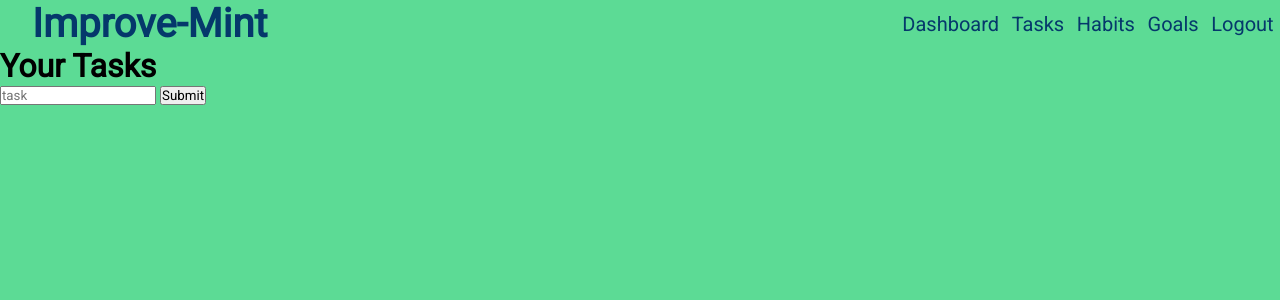
After one commit to ReezanVisram/ImproveMint, a Flask app: page /task/ in a window 1280 px wide. The commit adds this page. Shown: the top 300 px of the page. Run offline with Flask 2, Linux system fonts and the light colour scheme; the visitor is signed in with stand-in values (Sample User, id 1); data that the repository does not hold is empty; parts of the project's set-up code (start-up, migrations or seed data) failed here and were passed over.

Commit message:
Finished backend for tasks

```diff
--- /dev/null
+++ b/app/Blueprints/Task/pages/taskHome.html
@@ -0,0 +1,22 @@
+{% extends "base.html" %} {% block content %}
+<div class="task-title-container">
+    <h1>Your Tasks</h1>
+</div>
+
+<div class="task-list-container">
+    <ul>
+        {% for task in tasks %}
+        <div class="individual-task-container">
+            <li>{{ task.task }}</li>
+        </div>
+
+        {% endfor %}
+    </ul>
+</div>
+
+<form action="/task/createTaskData" method="POST">
+    <input type="text" name="task" placeholder="task" autocomplete="off" />
+    <input type="submit" value="Submit" />
+</form>
+
+{% endblock content %}
--- a/app/Blueprints/Task/routes.py
+++ b/app/Blueprints/Task/routes.py
@@ -1,4 +1,21 @@
-from flask import Blueprint
+from flask import Blueprint, render_template, redirect, url_for, session, request
+from app.Models import db
+
+from app.Models.Task import Task
 
 taskBlueprint = Blueprint('taskBlueprint', __name__,
                           template_folder='pages', static_folder='static')
+
+@taskBlueprint.route('/')
+def taskHomeRoute():
+    currUserTasks = Task.query.filter_by(userID=session['userId']).all()
+
+    return render_template('taskHome.html', tasks=currUserTasks)
+
+@taskBlueprint.route('/createTaskData', methods=["POST"])
+def createTaskDataRoute():
+    if (request.method == "POST"):
+        currTask = Task(task=request.form['task'], userID=session['userId'])
+        db.session.add(currTask)
+        db.session.commit()
+    return redirect(url_for('taskBlueprint.taskHomeRoute'))
--- a/app/Blueprints/User/routes.py
+++ b/app/Blueprints/User/routes.py
@@ -40,5 +40,6 @@ def loginDataRoute():
 
 @userBlueprint.route('/logout')
 def logoutRoute():
+    print(session['userId'])
     session['userId'] = None
     return redirect(url_for('homeRoute'))
--- a/app/Models/Task.py
+++ b/app/Models/Task.py
@@ -1,4 +1,5 @@
 from app.Models import db
+from datetime import datetime
 
 class Task(db.Model):
     id = db.Column(db.Integer, primary_key=True)
--- /dev/null
+++ b/app/static/task.css
@@ -0,0 +1,11 @@
+.task-list-container {
+    width: 100%;
+    display: flex;
+    flex-direction: column;
+    align-items: center;
+}
+
+.task-title-container {
+    width: 100%;
+
+}
--- a/app/templates/base.html
+++ b/app/templates/base.html
@@ -7,6 +7,7 @@
     <link rel="stylesheet" href="{{ url_for('static', filename='home.css') }}">
     <link rel="stylesheet" href="{{ url_for('static', filename='signUp.css') }}">
     <link rel="stylesheet" href="{{ url_for('static', filename='login.css') }}">
+    <link rel="stylesheet" href="{{ url_for('static', filename='task.css') }}">
 {% endblock styles %}
 
 {% include "header.html" %}
--- a/app/templates/header.html
+++ b/app/templates/header.html
@@ -7,13 +7,13 @@
                 {% if session['userId'] is none %}
                     <li><a class="header-link" href="/user/signUp">Sign Up</a></li>
                     <li><a class="header-link login-link" href="/user/login">Login</a></li>
-
                  {% else %}
                     <li><a class="header-link" href="/dashboard">Dashboard</a></li>
                     <li><a class="header-link" href="/task">Tasks</a></li>
                     <li><a class="header-link" href="/habit">Habits</a></li>
                     <li><a class="header-link" href="/goal">Goals</a></li>
                     <li><a class="header-link login-link" href="/user/logout">Logout</a></li>
+
                 {% endif %}
             </ul>
         </div>
--- a/app/templates/home.html
+++ b/app/templates/home.html
@@ -28,7 +28,7 @@
                 <h1>Get Started</h1>
             </div>
 
-            <form action="/user/signUpDataRoute" method="POST">
+            <form action="/user/signUpData" method="POST">
                 <div class="name-div">
                     <input type="text" name="name" required autocomplete="noname" />
                     <label for="name" class="label-name">
```
